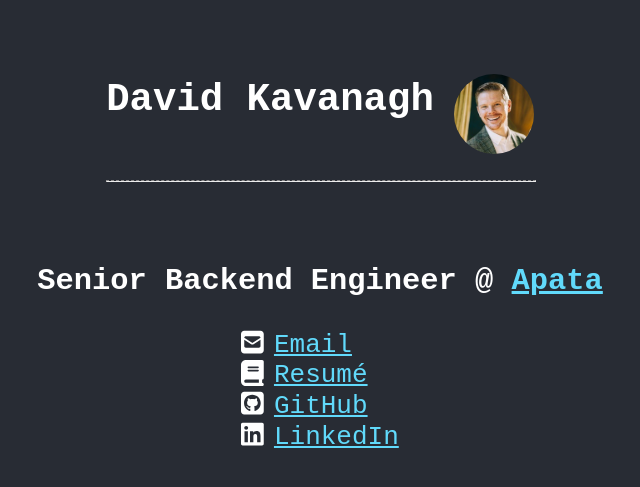
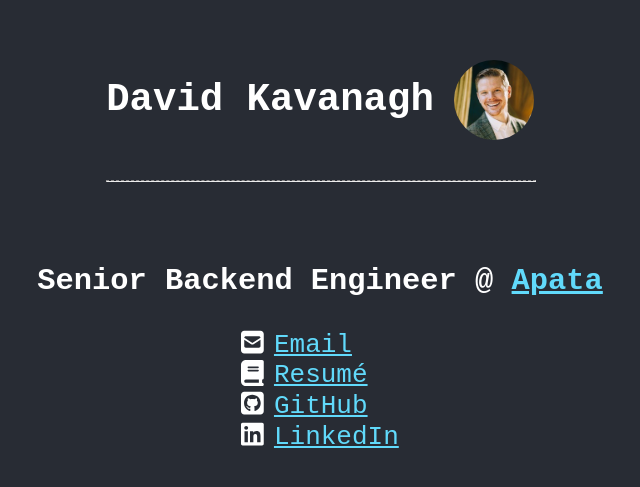
Before and after one commit to dave-kav/dave-kav.github.io, a React (Create React App) app in the folder dave-kav/: page / in a window 1280 px wide. Shown: the part 171-658 px from the top of the page, without its empty margins (320-960 px from the left). Built offline with nearby package versions, Linux system fonts and the light colour scheme.

Commit message:
description

```diff
--- a/dave-kav/src/App.js
+++ b/dave-kav/src/App.js
@@ -8,10 +8,16 @@
     <div className="App">
       <header className="App-header">
         <h2>
-        <div style={{display: 'flex', flexDirection: 'row', alignItems: 'flex-start'}}>
+        <div style={{
+          display: 'flex',
+          flexDirection: 'row',
+          alignItems: 'center',
+          flexWrap: 'wrap',
+          justifyContent: 'center'
+        }}>
           <p>David Kavanagh</p>
-          <img src="./profile.jpeg" alt="Profile" style={{width: '80px', height: '80px', borderRadius: '50%', marginLeft: '20px', marginTop: '35px'}}/>
-          </div>
+          <img src="./profile.jpeg" alt="Profile" style={{width: '80px', height: '80px', borderRadius: '50%', marginLeft: '20px'}}/>
+        </div>
         <hr style={{borderTop: "1px dashed #8c8b8b", width: "100%"}}/>
 
         </h2>
```
